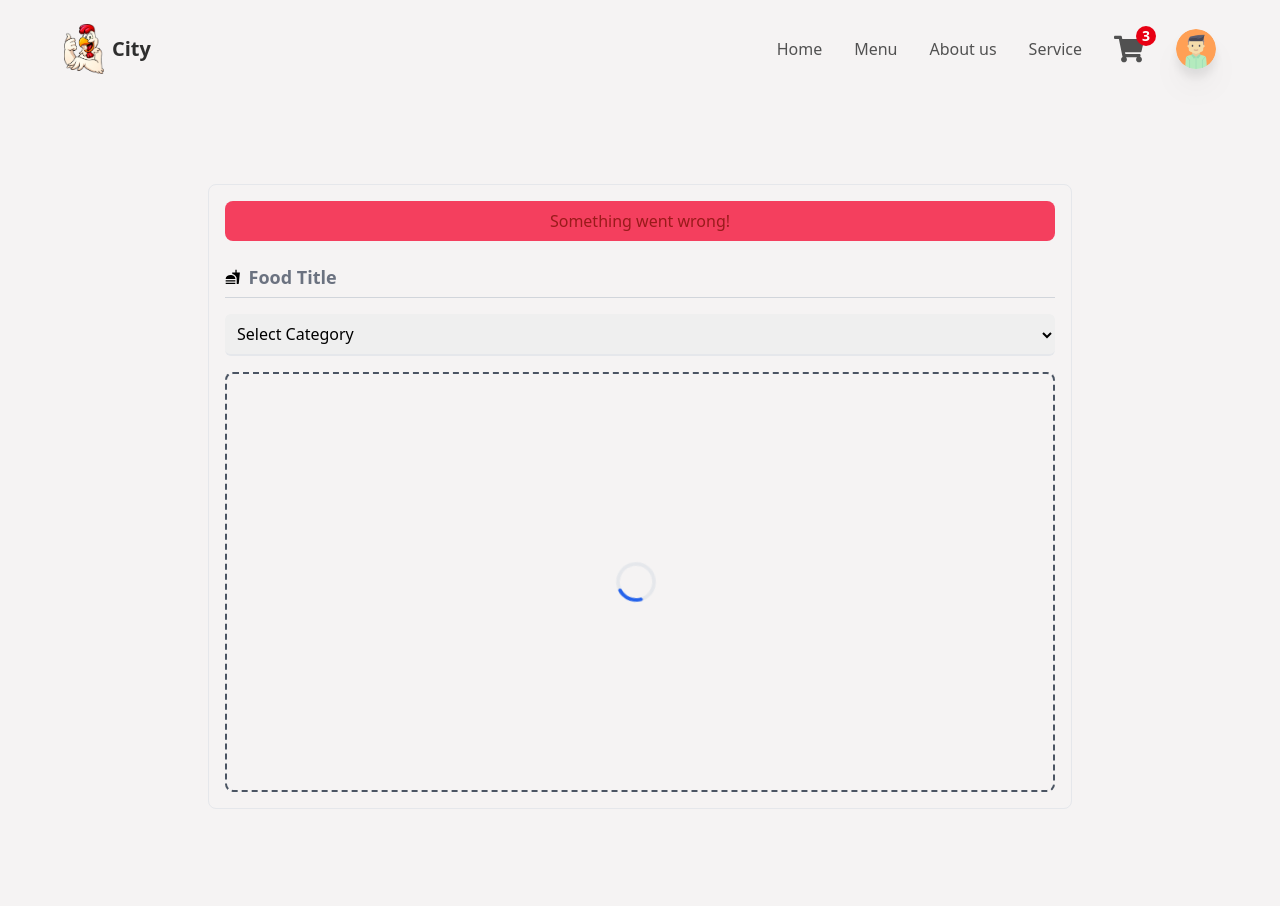
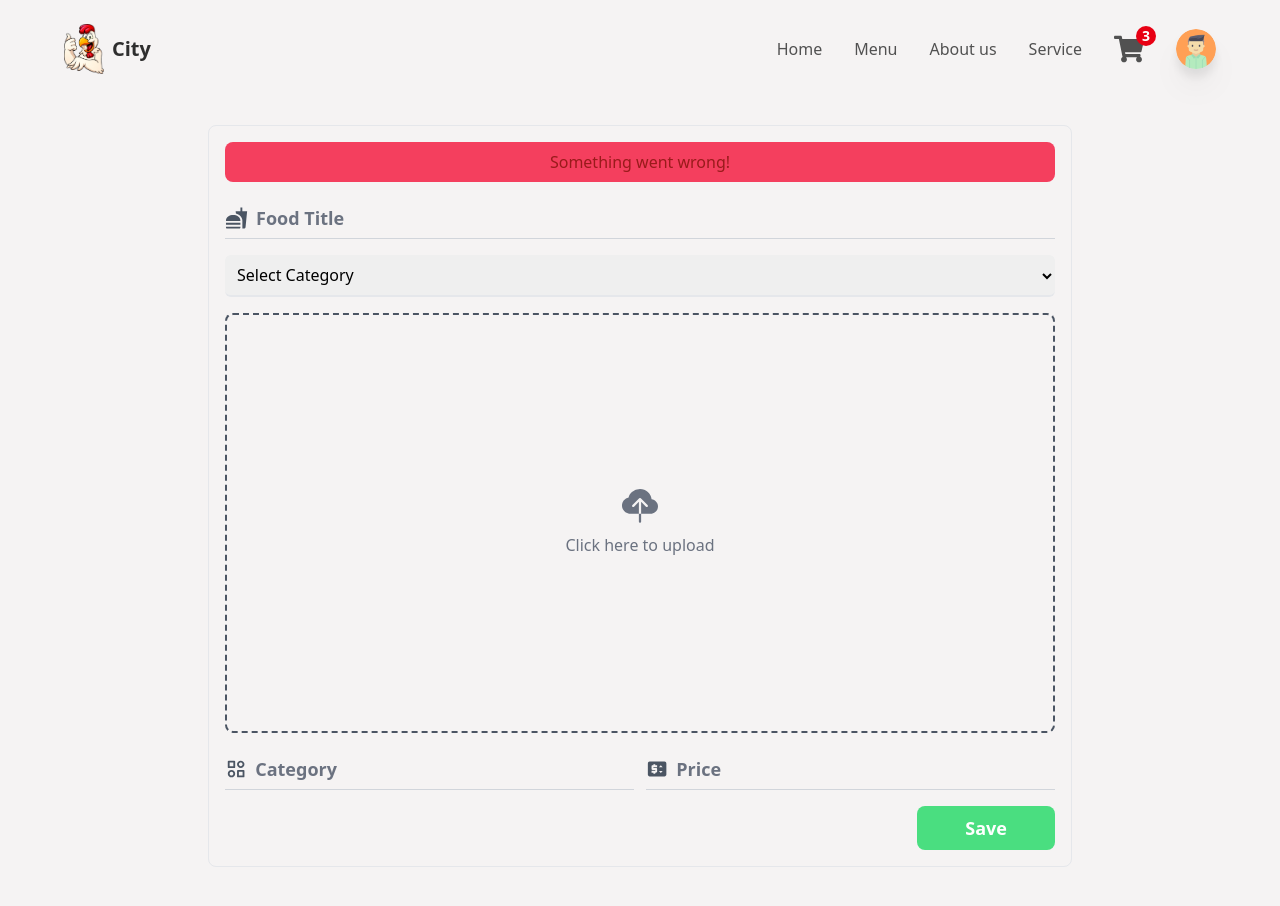
Before and after one commit to aziv7/twcss-food-app, a React (Create React App) app: page /new-item in a window 1280 px wide. Shown: the top 906 px of the page. Built offline with nearby package versions, Linux system fonts and the light colour scheme.

Commit message:
create item form

```diff
--- a/src/components/CreateItem.jsx
+++ b/src/components/CreateItem.jsx
@@ -1,9 +1,18 @@
 import React from 'react';
 import { motion } from 'framer-motion';
+
+import { BiCategoryAlt } from 'react-icons/bi';
+import { MdPriceChange } from 'react-icons/md';
+
+import { BsCloudUploadFill } from 'react-icons/bs';
+import { TiDelete } from 'react-icons/ti';
+
 import { MdFastfood } from 'react-icons/md';
 import Loader from './Loader';
 const CreateItem = () => {
+  const img = null;
   const categories = ['Fast Food', 'Fruit', 'Pizza'];
+  const loading = false;
   return (
     <div className='w-full min-h-screen flex items-center justify-center '>
       <div
@@ -23,7 +32,7 @@ const CreateItem = () => {
           Something went wrong!
         </motion.p>
         <div className='w-full py-2 border-b border-gray-300 gap-2 flex items-center'>
-          <MdFastfood />{' '}
+          <MdFastfood className='text-2xl text-gray-600' />{' '}
           <input
             type='text'
             className='w-full h-full outline-none  placeholder:text-gray-500 text-lg font-semibold bg-transparent'
@@ -56,7 +65,84 @@ const CreateItem = () => {
         flex-col border-2 border-dashed border-gray-600 w-full
         h-255 md:h-420 cursor-pointer rounded-lg'
         >
-          <Loader />
+          {loading == true ? (
+            <Loader />
+          ) : img != null ? (
+            <>
+              <div className='relative h-full'>
+                <img
+                  className='w-full h-full object-cover'
+                  src=''
+                  alt='uploaded picture'
+                />
+
+                <button
+                  type='button'
+                  className='absolute
+bottom-3 right-3 p-3 rounded-full
+bg-red-500 text-xl cursor-pointer transition-all
+ease-in-out
+'
+                >
+                  <TiDelete className='text-white' />
+                </button>
+              </div>
+            </>
+          ) : (
+            <>
+              <label
+                htmlFor=''
+                className='
+w-full h-full flex flex-col items-center justify-center cursor-pointer'
+              >
+                <div className='w-full h-full flex flex-col items-center justify-center gap-2'>
+                  <BsCloudUploadFill className='text-4xl text-gray-500 group-hover:text-gray-700' />
+                  <p className='text-gray-500 group-hover:text-gray-700'>
+                    Click here to upload
+                  </p>
+                </div>
+                <input className='hidden' type='file' />
+              </label>
+            </>
+          )}
+        </div>
+        <div
+          className='w-full flex flex-col
+        md:flex-row items-center gap-3'
+        >
+          <div
+            className='w-full py-2 border-b border-gray-300
+flex items-center gap-2'
+          >
+            <BiCategoryAlt className='text-2xl text-gray-600' />
+            <input
+              type='text'
+              className='w-full h-full outline-none  placeholder:text-gray-500 text-lg font-semibold bg-transparent'
+              required
+              placeholder='Category'
+            />
+          </div>
+
+          <div
+            className='w-full py-2 border-b border-gray-300
+flex items-center gap-2'
+          >
+            <MdPriceChange className='text-2xl text-gray-600' />
+            <input
+              type='text'
+              className='w-full h-full outline-none  placeholder:text-gray-500 text-lg font-semibold bg-transparent'
+              required
+              placeholder='Price'
+            />
+          </div>
+        </div>
+        <div className='flex items-center w-full'>
+          <button
+            className='ml-0 md:ml-auto w-full md:w-auto
+border-none outline-none bg-green-400 px-12 py-2 transition-all ease-in-out duration-200 hover:bg-green-700 rounded-lg text-lg text-white font-semibold'
+          >
+            Save
+          </button>
         </div>
       </div>
     </div>
```
